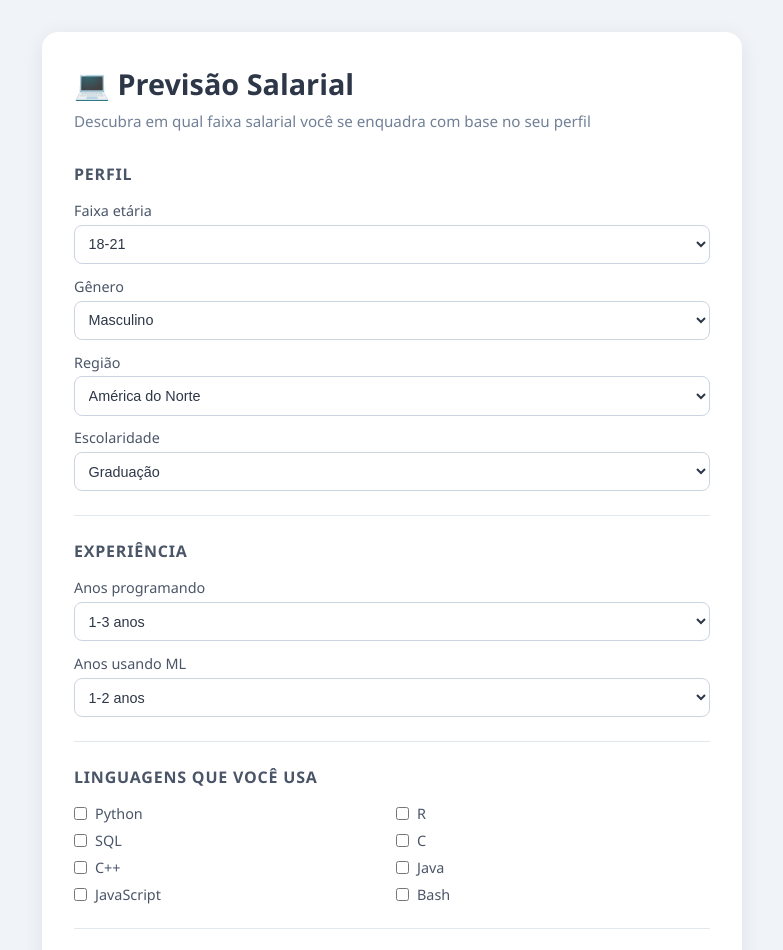
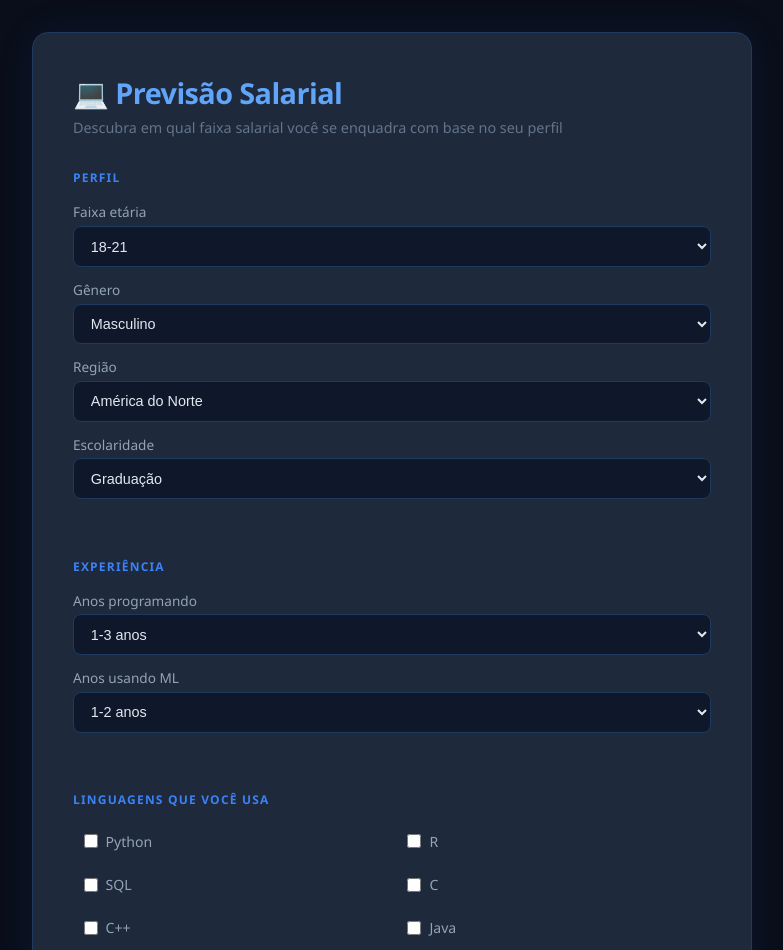
Before and after one commit to marianabrockes/mvp_ml, a plain HTML site: page frontend/index.html in a window 1280 px wide. Shown: the top 950 px of the page, without its empty margins (248-1031 px from the left). Drawn offline with Linux system fonts and the light colour scheme.

Commit message:
atualiza estilo do frontend

```diff
--- a/frontend/style.css
+++ b/frontend/style.css
@@ -6,68 +6,79 @@
 
 body {
     font-family: 'Segoe UI', sans-serif;
-    background-color: #f0f4f8;
-    color: #333;
+    background-color: #0a0e1a;
+    color: #e2e8f0;
     padding: 2rem;
+    min-height: 100vh;
 }
 
 .container {
-    max-width: 700px;
+    max-width: 720px;
     margin: 0 auto;
-    background: white;
+    background: #1e293b;
     border-radius: 16px;
-    padding: 2rem;
-    box-shadow: 0 4px 20px rgba(0,0,0,0.08);
+    padding: 2.5rem;
+    border: 1px solid #1e3a5f;
+    box-shadow: 0 0 40px rgba(59, 130, 246, 0.08);
 }
 
 h1 {
     font-size: 1.8rem;
-    color: #2d3748;
-    margin-bottom: 0.5rem;
+    color: #60a5fa;
+    margin-bottom: 0.4rem;
+    letter-spacing: -0.02em;
 }
 
 .subtitulo {
-    color: #718096;
+    color: #64748b;
     margin-bottom: 2rem;
-    font-size: 0.95rem;
+    font-size: 0.9rem;
 }
 
 .secao {
-    margin-bottom: 1.5rem;
-    padding-bottom: 1.5rem;
-    border-bottom: 1px solid #e2e8f0;
+    margin-bottom: 1.8rem;
+    padding-bottom: 1.8rem;
+    border-bottom: 1px solid #1e293b;
 }
 
 .secao h2 {
-    font-size: 1rem;
-    color: #4a5568;
+    font-size: 0.75rem;
+    color: #3b82f6;
     margin-bottom: 1rem;
     text-transform: uppercase;
-    letter-spacing: 0.05em;
+    letter-spacing: 0.1em;
 }
 
 label {
     display: block;
-    font-size: 0.9rem;
-    color: #4a5568;
+    font-size: 0.85rem;
+    color: #94a3b8;
     margin-bottom: 0.3rem;
     margin-top: 0.8rem;
 }
 
 select {
     width: 100%;
-    padding: 0.6rem;
-    border: 1px solid #cbd5e0;
+    padding: 0.65rem 0.8rem;
+    border: 1px solid #1e3a5f;
     border-radius: 8px;
     font-size: 0.9rem;
-    color: #2d3748;
-    background: white;
+    color: #e2e8f0;
+    background: #0f172a;
+    outline: none;
+    transition: border-color 0.2s;
+}
+
+select:focus {
+    border-color: #3b82f6;
+    box-shadow: 0 0 0 3px rgba(59, 130, 246, 0.1);
 }
 
 .checkboxes {
     display: grid;
     grid-template-columns: 1fr 1fr;
-    gap: 0.5rem;
+    gap: 0.6rem;
+    margin-top: 0.5rem;
 }
 
 .checkboxes label {
@@ -75,54 +86,84 @@ select {
     align-items: center;
     gap: 0.5rem;
     margin: 0;
-    font-size: 0.9rem;
+    font-size: 0.88rem;
+    color: #94a3b8;
     cursor: pointer;
+    padding: 0.4rem 0.6rem;
+    border-radius: 6px;
+    border: 1px solid #1e293b;
+    transition: all 0.2s;
+}
+
+.checkboxes label:hover {
+    border-color: #3b82f6;
+    color: #e2e8f0;
+    background: #0f172a;
+}
+
+.checkboxes input[type="checkbox"] {
+    accent-color: #3b82f6;
+    width: 14px;
+    height: 14px;
 }
 
 button {
     width: 100%;
     padding: 1rem;
-    background: #4299e1;
+    background: linear-gradient(135deg, #1d4ed8, #3b82f6);
     color: white;
     border: none;
     border-radius: 10px;
     font-size: 1rem;
     font-weight: 600;
     cursor: pointer;
-    margin-top: 1rem;
-    transition: background 0.2s;
+    margin-top: 1.5rem;
+    transition: all 0.2s;
+    letter-spacing: 0.02em;
 }
 
 button:hover {
-    background: #3182ce;
+    background: linear-gradient(135deg, #2563eb, #60a5fa);
+    box-shadow: 0 0 20px rgba(59, 130, 246, 0.3);
+    transform: translateY(-1px);
+}
+
+button:active {
+    transform: translateY(0);
 }
 
 .resultado {
     margin-top: 2rem;
-    padding: 1.5rem;
-    background: #ebf8ff;
+    padding: 1.8rem;
+    background: #0f172a;
     border-radius: 12px;
     text-align: center;
+    border: 1px solid #1e3a5f;
 }
 
 .resultado h2 {
-    color: #2b6cb0;
+    color: #60a5fa;
     margin-bottom: 0.5rem;
+    font-size: 1rem;
+    text-transform: uppercase;
+    letter-spacing: 0.1em;
 }
 
 .resultado p {
-    color: #4a5568;
-    margin-bottom: 1rem;
+    color: #64748b;
+    margin-bottom: 1.2rem;
+    font-size: 0.9rem;
 }
 
 .faixa {
-    font-size: 2rem;
+    font-size: 1.6rem;
     font-weight: 700;
-    color: #2b6cb0;
-    padding: 1rem;
-    background: white;
+    color: #60a5fa;
+    padding: 1.2rem;
+    background: #0a0e1a;
     border-radius: 10px;
-    border: 2px solid #bee3f8;
+    border: 1px solid #1e3a5f;
+    text-shadow: 0 0 20px rgba(96, 165, 250, 0.4);
 }
 
 .escondido {
```
